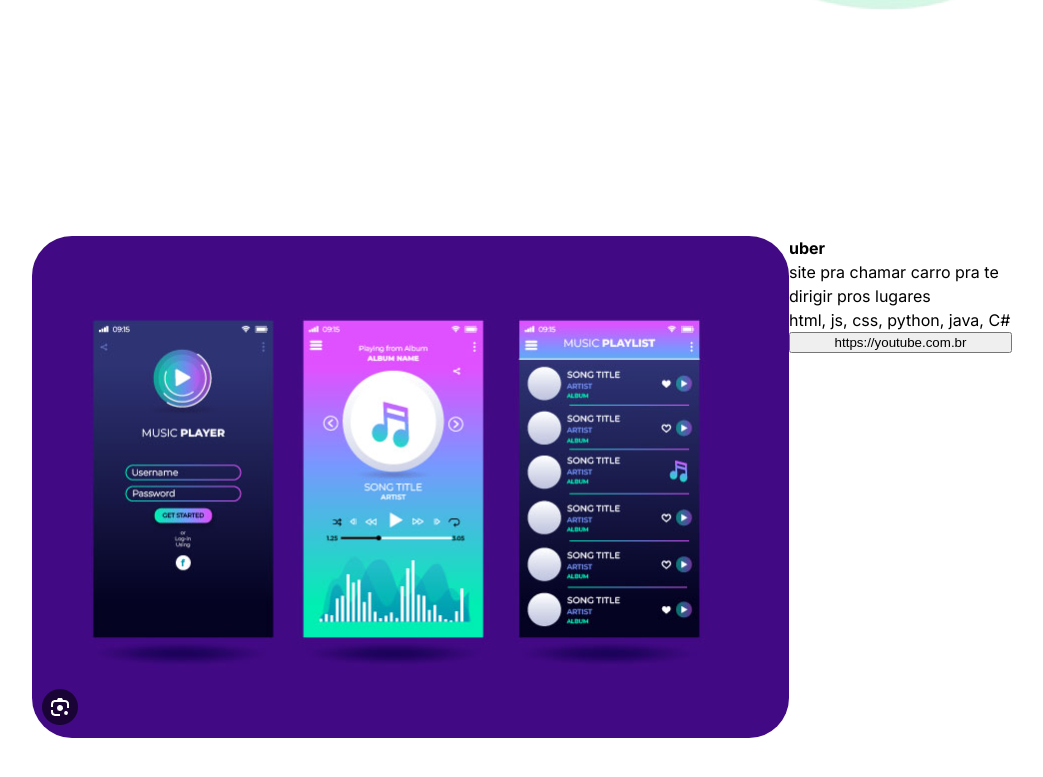
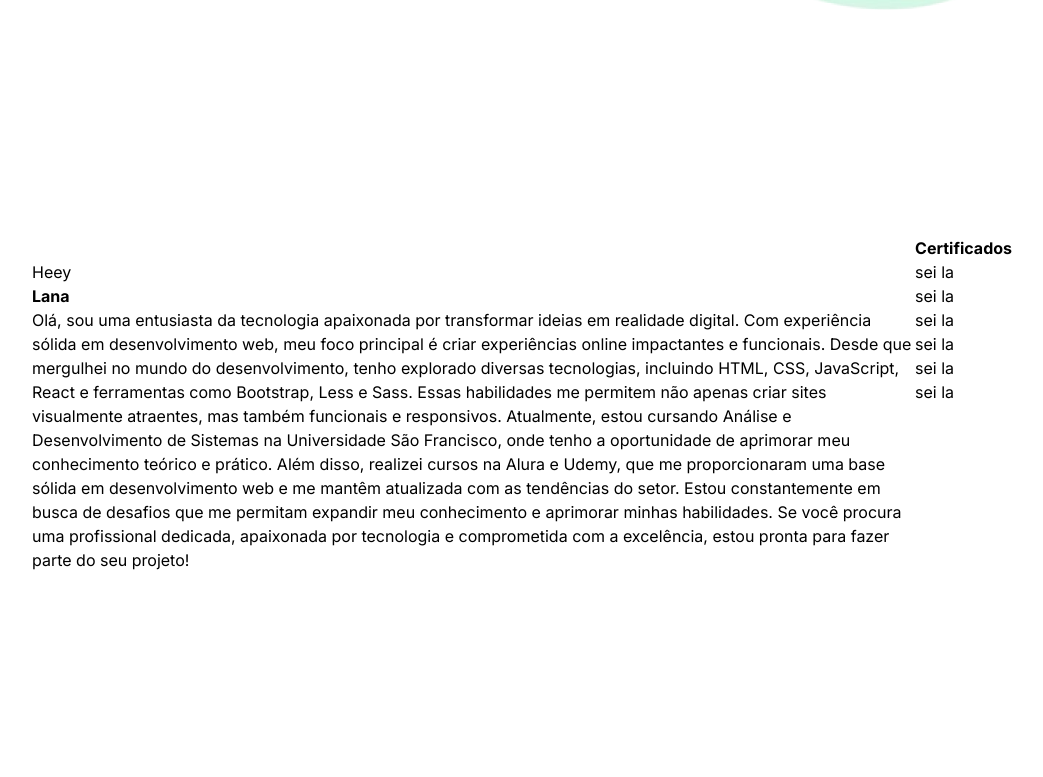
Before and after one commit to NickReinhardt/Portfolio, a React (Vite) app: page / in a window 1280 px wide. Shown: the part 753-1530 px from the top of the page, without its empty margins (118-1161 px from the left). After the commit the page ends 1375 px from the top, so only its background shows below. Built offline with nearby package versions, Linux system fonts and the light colour scheme.

Commit message:
refatorando codigo

```diff
--- a/src/App.jsx
+++ b/src/App.jsx
@@ -2,9 +2,10 @@ import './App.css'
 
 import Header from './components/Header'
 import MainContent from './components/MainContent'
+import About from './components/About'
 import Portfolio from './components/Portfolio'
 
-function App(props) {
+function App() {
 
 
 
@@ -13,13 +14,16 @@ function App(props) {
       <Header />
       <MainContent />
 
+      <About />
+
+      {/*
       <Portfolio
                  title="uber"
                  description="site pra chamar carro pra te dirigir pros lugares"
                  usedLang={ ["html, js, css, python, java, C#"] }
                  githubButton="https://youtube.com.br"
       />
-
+     */}
     </>
   )
 }
--- /dev/null
+++ b/src/components/About.jsx
@@ -0,0 +1,38 @@
+import "../styles/About.css"
+
+const About = () => {
+
+  return (
+
+    <section className="about">
+      <div>
+        <img src="" alt="" />
+        <p>Heey</p>
+        <h2>Lana</h2>
+        <p>
+            Olá, sou uma entusiasta da tecnologia apaixonada por transformar ideias em realidade digital. Com experiência sólida em desenvolvimento web, meu foco principal é criar experiências online impactantes e funcionais.
+
+            Desde que mergulhei no mundo do desenvolvimento, tenho explorado diversas tecnologias, incluindo HTML, CSS, JavaScript, React e ferramentas como Bootstrap, Less e Sass. Essas habilidades me permitem não apenas criar sites visualmente atraentes, mas também funcionais e responsivos.
+
+            Atualmente, estou cursando Análise e Desenvolvimento de Sistemas na Universidade São Francisco, onde tenho a oportunidade de aprimorar meu conhecimento teórico e prático. Além disso, realizei cursos na Alura e Udemy, que me proporcionaram uma base sólida em desenvolvimento web e me mantêm atualizada com as tendências do setor.
+
+            Estou constantemente em busca de desafios que me permitam expandir meu conhecimento e aprimorar minhas habilidades. Se você procura uma profissional dedicada, apaixonada por tecnologia e comprometida com a excelência, estou pronta para fazer parte do seu projeto!
+          </p>
+      </div>
+
+        <div>
+          <h3>Certificados</h3>
+          <p>sei la</p>
+          <p>sei la</p>
+          <p>sei la</p>
+          <p>sei la</p>
+          <p>sei la</p>
+          <p>sei la</p>
+        </div>
+    </section>
+
+  )
+
+}
+
+export default About
--- a/src/components/Header.jsx
+++ b/src/components/Header.jsx
@@ -1,5 +1,5 @@
 // CSS Styles
-import "./Header.css"
+import "../styles/Header.css"
 
 // Logo
 import Logo from "../assets/dark-logo.png"
@@ -15,10 +15,10 @@ const Header = () => {
 
             <nav className="header__nav">
                 <ul className="header__nav__list">
+                <li><a className="nav__list--item" href="#">About</a></li>
                     <li><a className="nav__list--item" href="#">Projects</a></li>
+                    <li><a className="nav__list--item" href="#">Contact</a></li>
                     <li><a className="nav__list--item" href="#">Github</a></li>
-                    <li><a className="nav__list--item" href="#">About</a></li>
-                    <li><a className="nav__list--item" href="#">Contact Me</a></li>
                 </ul>
             </nav>
         </header>
--- a/src/components/MainContent.jsx
+++ b/src/components/MainContent.jsx
@@ -1,7 +1,7 @@
 /* Import Image */
 import MainImage from "../assets/main-img.png"
 
-import "./MainContent.css"
+import "../styles/MainContent.css"
 
 const MainContent = () => {
 
--- a/src/components/Portfolio.jsx
+++ b/src/components/Portfolio.jsx
@@ -1,5 +1,5 @@
 import projectImg from "../assets/project1.png"
-import './Portfolio.css'
+//import '../styles/Portfolio.css'
 
 const Portfolio = ({preview, title, description, usedLang, githubButton}) => {
 
--- /dev/null
+++ b/src/styles/About.css
@@ -0,0 +1,6 @@
+.about {
+    display: flex;
+    justify-content: space-between;
+    padding: 50px 150px;
+    margin-top: 120px;
+}
```
Also changed, not shown: src/styles/Header.css (renamed from src/components/Header.css), src/styles/MainContent.css (renamed from src/components/MainContent.css), src/styles/Portfolio.css (renamed from src/components/Portfolio.css).
